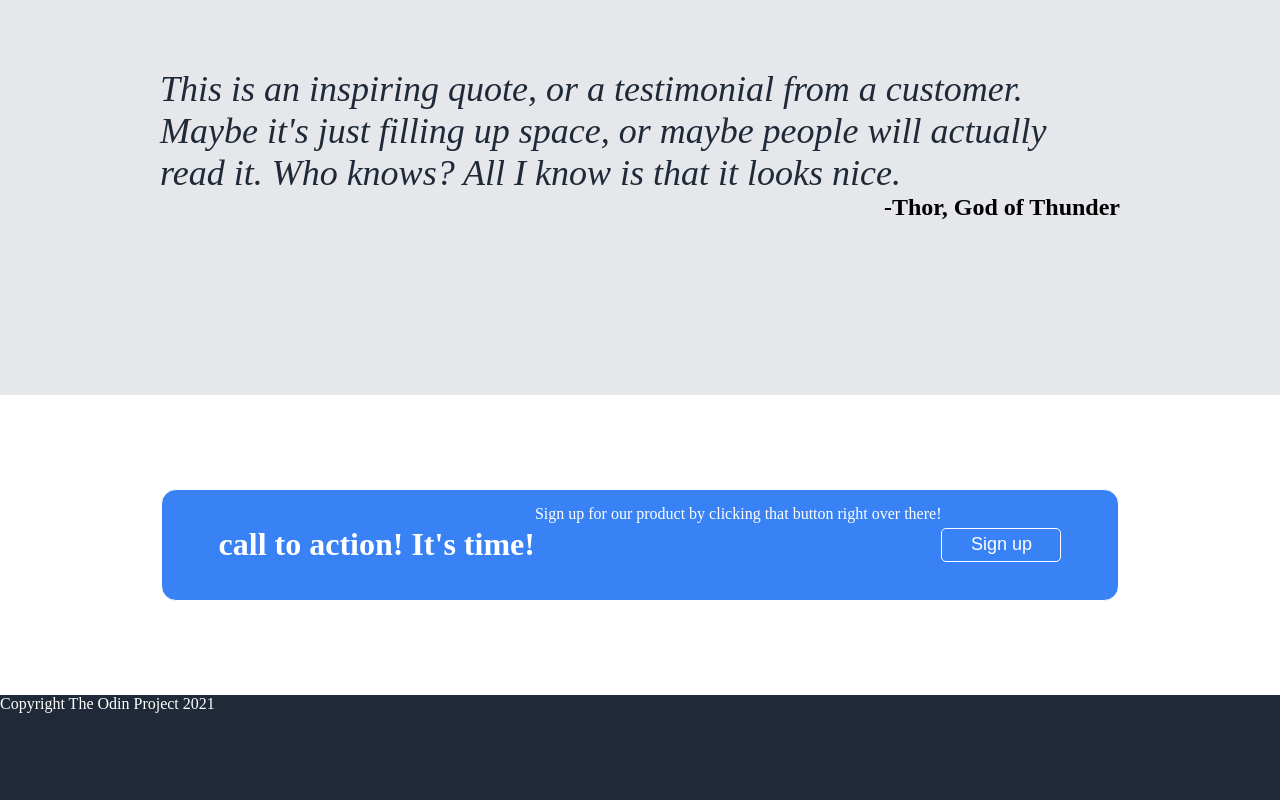
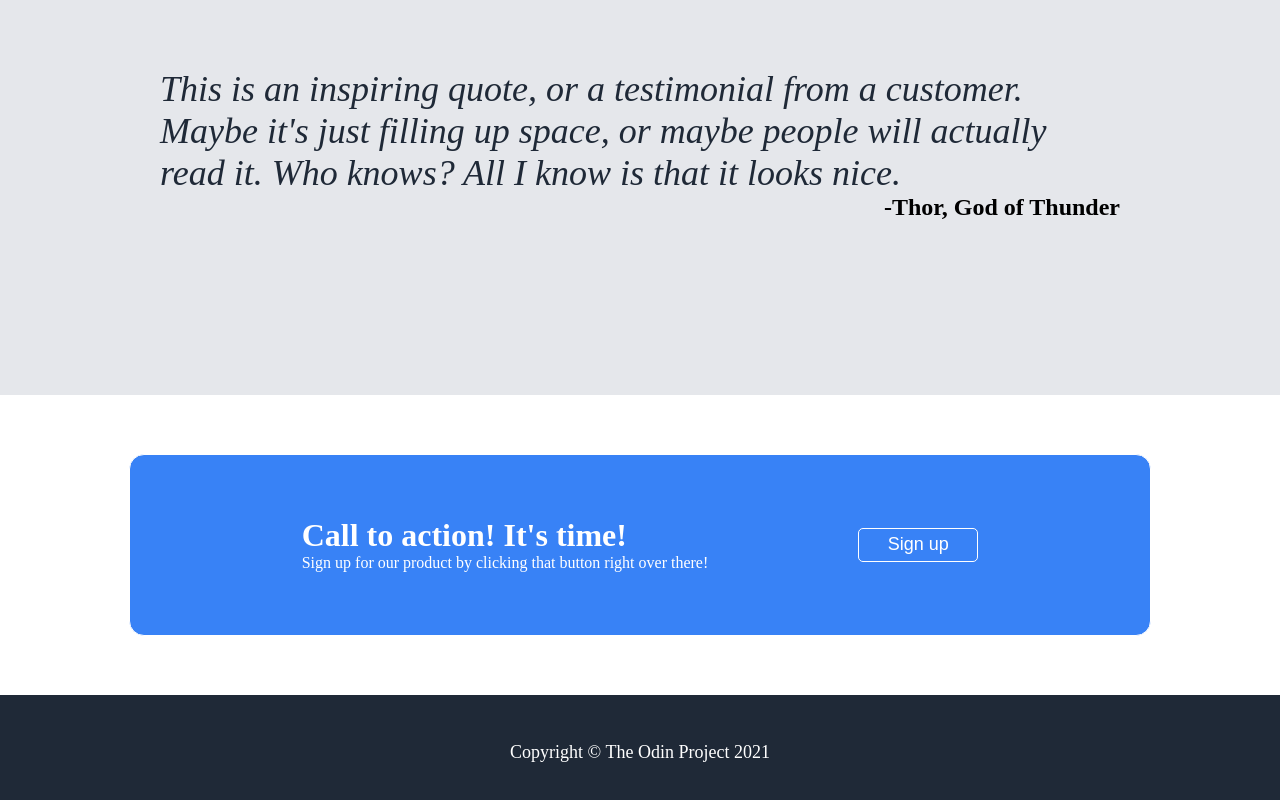
Before and after one commit to urivat/landing-page, a plain HTML site: page index.html in a window 1280 px wide. Shown: the part 1805-2605 px from the top of the page. Drawn offline with Linux system fonts and the light colour scheme.

Commit message:
finished the sign up section with proper font margins and padding. flexed footer to put copyright in the center both vertically and horozontally

```diff
--- a/index.html
+++ b/index.html
@@ -45,7 +45,7 @@
         </div>
         <div class="sign-container">
             <div class="sign">
-            <div class="sign-text"><h1>call to action! It's time!</h1>
+            <div class="sign-text"><h1>Call to action! It's time!</h1>
             <p>Sign up for our product by clicking that button right over there!</p>
             </div>
             <button>Sign up</button>
@@ -53,7 +53,7 @@
         </div>
     </main>
         <footer>
-            <p>Copyright  The Odin Project 2021</p>
+            <p>Copyright &copy; The Odin Project 2021</p>
         </footer>
 
 
--- a/style.css
+++ b/style.css
@@ -13,6 +13,10 @@ body {
 }
 footer {
     height: 115px;
+    display: flex;
+    justify-content: center;
+    align-items: center;
+    font-size: 18px;
 }
 .header {
     height: 500px;
@@ -123,7 +127,8 @@ li {
 .sign {
     border: 1px solid white;
     background-color: #3882f6;
-    width: 70%;
+    width: 75%;
+    height: 50%;
     border-radius: 15px;
     padding: 15px 30px;
     display: flex;
@@ -142,11 +147,14 @@ li {
     height: 34px;
     display: flex;
     justify-content: center;
-    align-items: center;    /* flex: 1; */
+    align-items: center;
+    margin-left: 150px;   /* flex: 1; */
 }
 .sign-text {
     display: flex;
+    flex-direction: column;
     flex-wrap: wrap;
-
-
 }
+.sign-text h1 {
+    margin: 0;
+}
```
